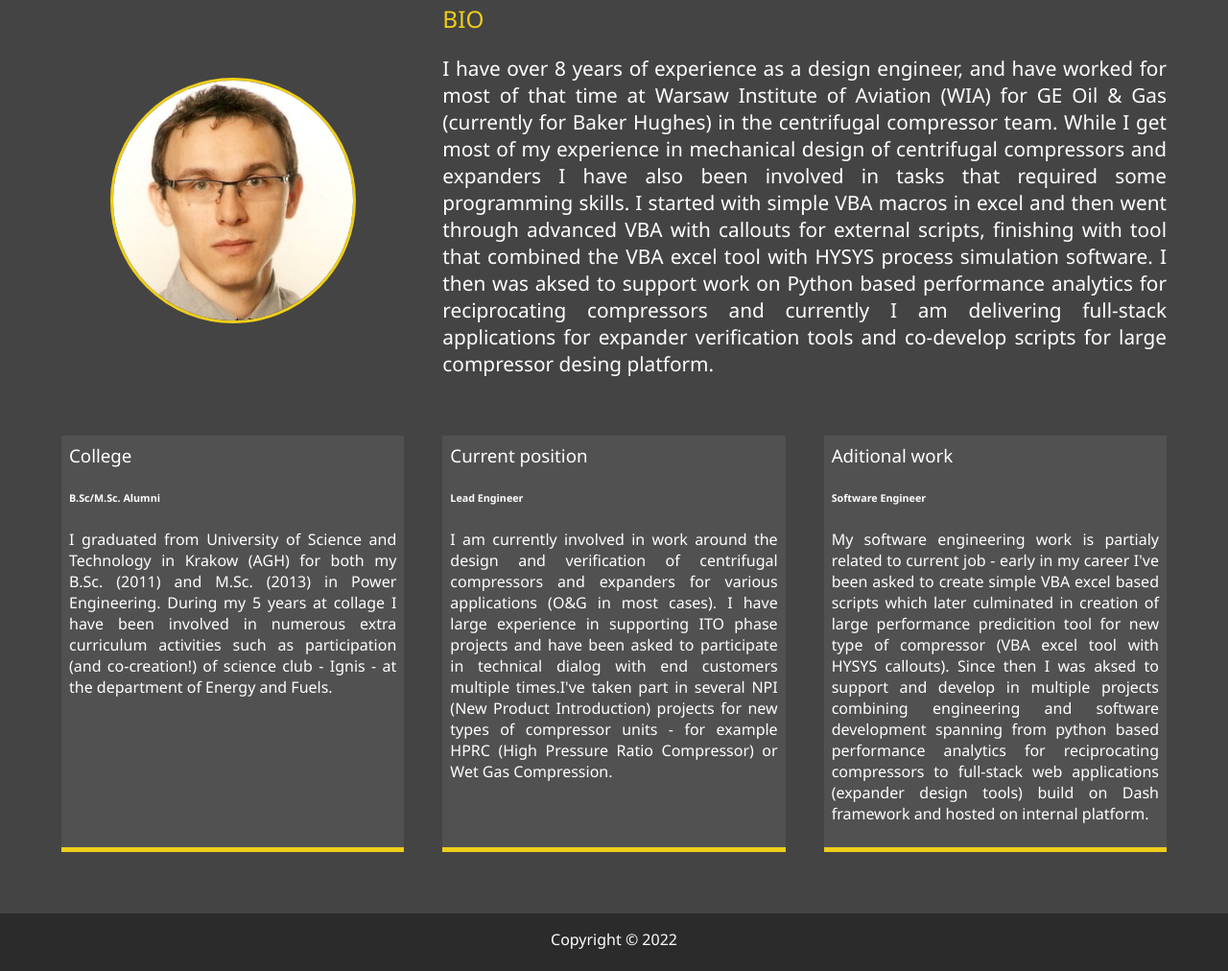
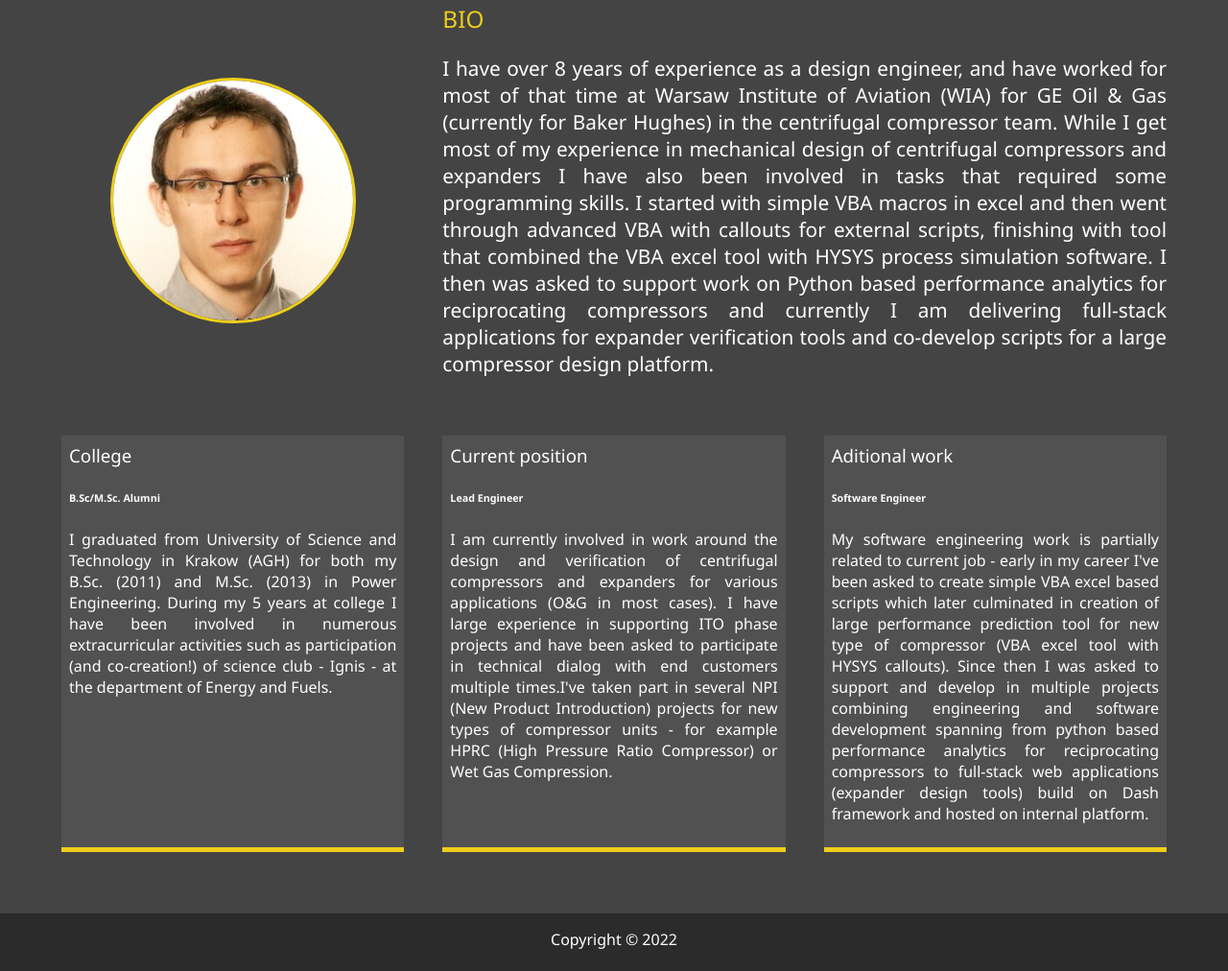
Before and after one commit to Teldrin89/modern_portfolio, a website: page dist/about.html in a window 1280 px wide. Shown: the part 241-1253 px from the top of the page at 96% size. Drawn offline with Linux system fonts and the light colour scheme.

Commit message:
additional spelling check

```diff
--- a/dist/about.html
+++ b/dist/about.html
@@ -57,10 +57,10 @@
             that required some programming skills. I started with simple
             VBA macros in excel and then went through advanced VBA with callouts for
             external scripts, finishing with tool that combined the VBA excel
-            tool with HYSYS process simulation software. I then was aksed to support work
+            tool with HYSYS process simulation software. I then was asked to support work
             on Python based performance analytics for reciprocating compressors and
             currently I am delivering full-stack applications for expander verification
-            tools and co-develop scripts for large compressor desing platform.
+            tools and co-develop scripts for a large compressor design platform.
           </p>
         </div>
 
@@ -70,8 +70,8 @@
           <p>
             I graduated from University of Science and Technology in Krakow
             (AGH) for both my B.Sc. (2011) and M.Sc. (2013) in Power
-            Engineering. During my 5 years at collage I have been involved in
-            numerous extra curriculum activities such as participation (and
+            Engineering. During my 5 years at college I have been involved in
+            numerous extracurricular activities such as participation (and
             co-creation!) of science club - Ignis - at the department of Energy
             and Fuels.
           </p>
@@ -94,10 +94,10 @@
           <h3>Aditional work</h3>
           <h6>Software Engineer</h6>
           <p>
-            My software engineering work is partialy related to current job - early in my
+            My software engineering work is partially related to current job - early in my
             career I've been asked to create simple VBA excel based scripts which later
-            culminated in creation of large performance predicition tool for new type
-            of compressor (VBA excel tool with HYSYS callouts). Since then I was aksed to
+            culminated in creation of large performance prediction tool for new type
+            of compressor (VBA excel tool with HYSYS callouts). Since then I was asked to
             support and develop in multiple projects combining engineering and software
             development spanning from python based performance analytics for reciprocating
             compressors to full-stack web applications (expander design tools) build on
```
